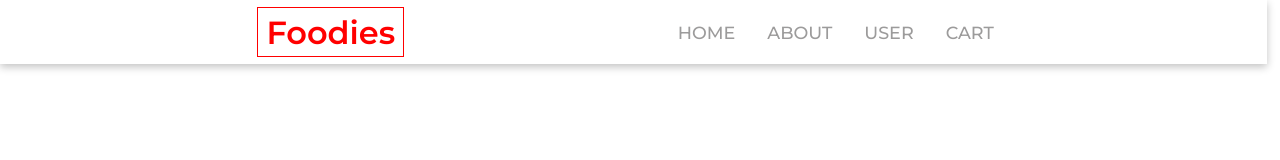
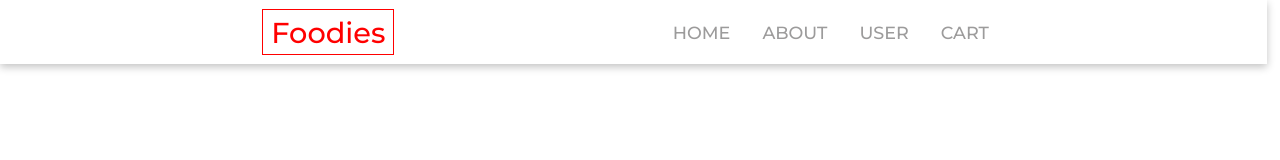
Before and after one commit to Ashita-23/Swiggy_Clone_Repo, a React (Vite) app: page / in a window 1280 px wide. Shown: the top 160 px of the page. Built offline with nearby package versions, Linux system fonts and the light colour scheme.

Commit message:
added some css in nav

```diff
--- a/src/NavComponent/navigation.css
+++ b/src/NavComponent/navigation.css
@@ -16,13 +16,15 @@ box-shadow: rgba(0, 0, 0, 0.24) 0px 3px 8px;
 
 .Logo-box{
     background-color: transparent;
+    /* margin-left: -1rem; */
+    /* border: 1.5px solid red; */
 }
 
 .Logo-text{
     color: red;
     padding: 0.3rem 0.5rem;
-    font-size: 2rem;
-    font-weight: 600;
+    font-size: 1.8rem;
+    font-weight: 500;
     text-align: center;
     border: 1.5px solid red;
     background-color: transparent;
@@ -30,6 +32,7 @@ box-shadow: rgba(0, 0, 0, 0.24) 0px 3px 8px;
 
 .Logo-ul{
     display: flex;
+ /* margin-left: 1rem; */
     list-style-type: none;
 }
 
```
